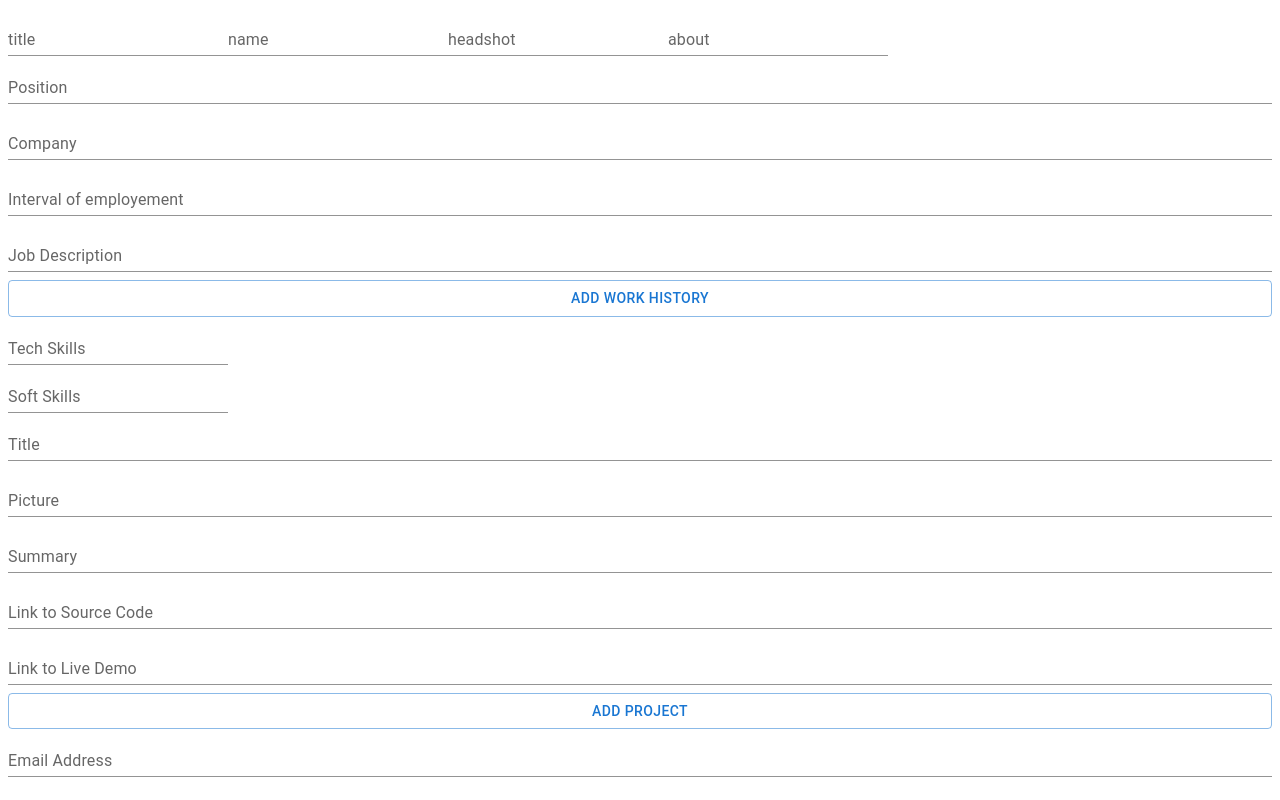
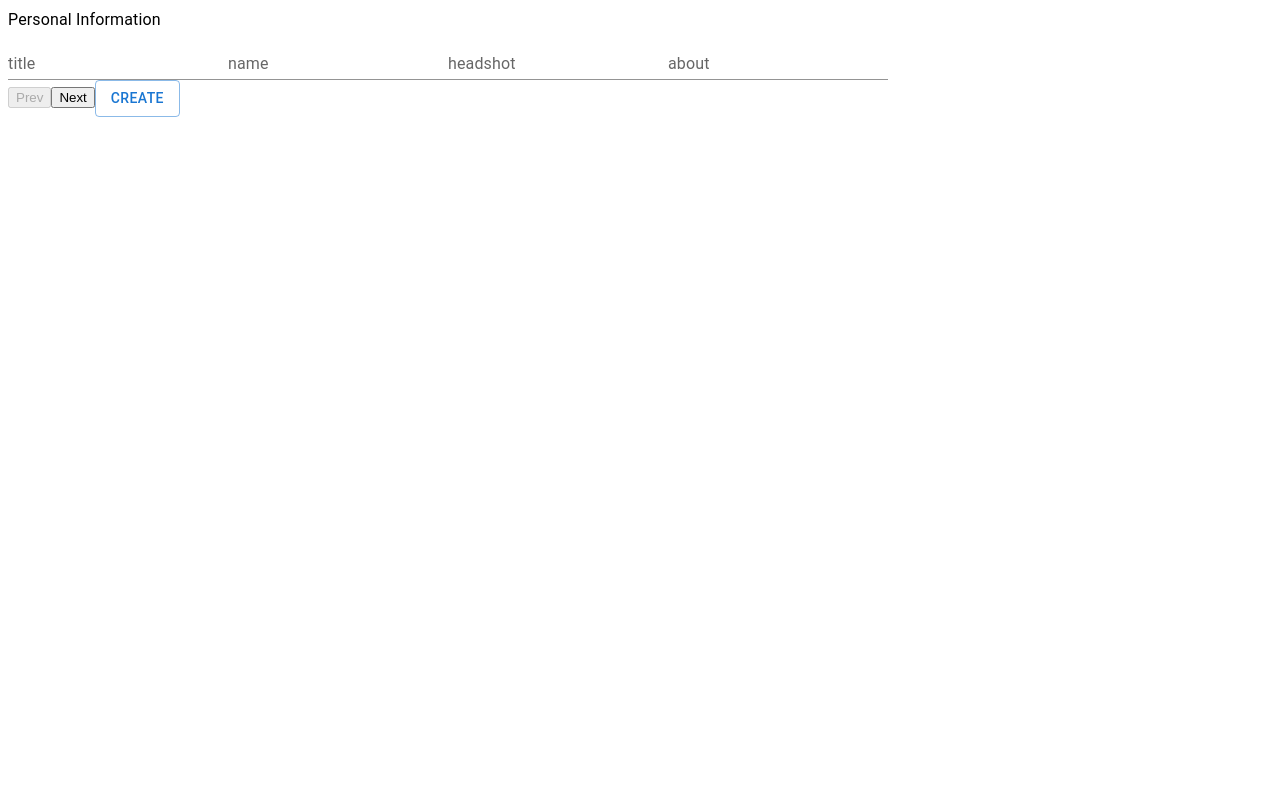
Before and after one commit to andreybutenko/QuickPortfolio, a Next.js app: page /portfolio/create in a window 1280 px wide. Shown: the top 800 px of the page. Built offline with nearby package versions, Linux system fonts and the light colour scheme.

Commit message:
Updated create to feature next prev button to cycle through different comps.

```diff
--- a/components/create/Introduction.tsx
+++ b/components/create/Introduction.tsx
@@ -29,6 +29,7 @@ const Introduction = () => {
         }}
         variant="standard"
       />
+
       <TextField
         label={'headshot'}
         onChange={(event) => {
--- a/pages/portfolio/create.tsx
+++ b/pages/portfolio/create.tsx
@@ -15,6 +15,7 @@ import { stringify } from 'querystring';
 const CreatePortfolioPage: NextPage = () => {
   const portfolioClient = new PortfolioApiClient();
   const router = useRouter();
+  const [page, setPage] = useState(0);
   const [title, setTitle] = useState('');
   const [name, setName] = useState('');
   const [headshot, setHeadShot] = useState('');
@@ -44,8 +45,28 @@ const CreatePortfolioPage: NextPage = () => {
       //
     });
     router.push(`/portfolio/${portfolio?.id}`);
+    console.log(portfolio);
   };
-  console.log(projects);
+  const pageTitles = [
+    'Personal Information',
+    'Work History',
+    'Skills',
+    'Projects',
+    'Contact Information',
+  ];
+  const PageDisplay = () => {
+    if (page === 0) {
+      return <Introduction />;
+    } else if (page === 1) {
+      return <WorkHistory />;
+    } else if (page === 2) {
+      return <Skills />;
+    } else if (page === 3) {
+      return <Project />;
+    } else {
+      return <Contact />;
+    }
+  };
   return (
     <CreatePortfolioContext.Provider
       value={{
@@ -67,12 +88,31 @@ const CreatePortfolioPage: NextPage = () => {
         setContact,
       }}
     >
-      <Introduction />
+      <div>
+        <Typography>{pageTitles[page]}</Typography>
+      </div>
+      {/* <Introduction />
       <WorkHistory />
       <Skills />
       <Project />
-      <Contact />
-
+      <Contact /> */}
+      <div>{PageDisplay()}</div>
+      <button
+        disabled={page == 0}
+        onClick={() => {
+          setPage((currPage) => currPage - 1);
+        }}
+      >
+        Prev
+      </button>
+      <button
+        disabled={page == 4}
+        onClick={() => {
+          setPage((currPage) => currPage + 1);
+        }}
+      >
+        Next
+      </button>
       <Button variant="outlined" disabled={isSubmitting} onClick={onSubmit}>
         {isSubmitting ? 'Submitting...' : 'Create'}
       </Button>
```
